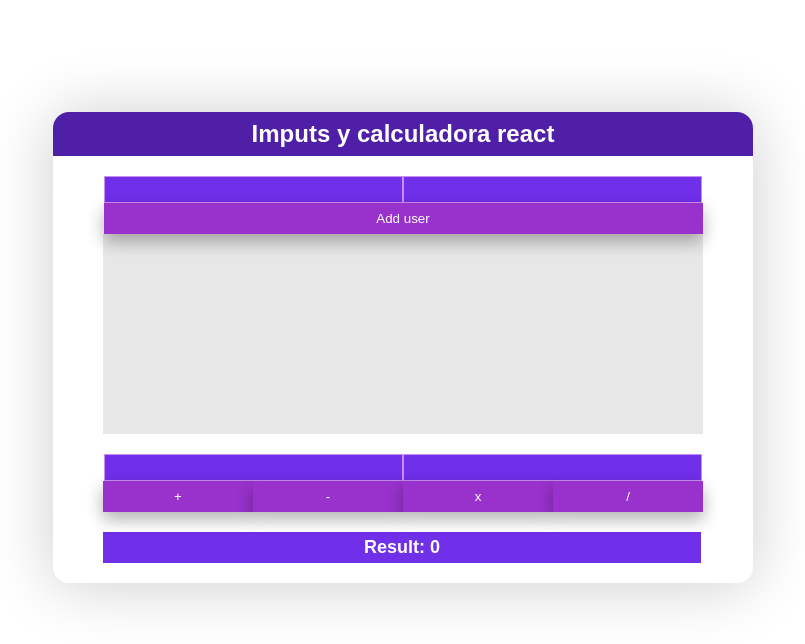
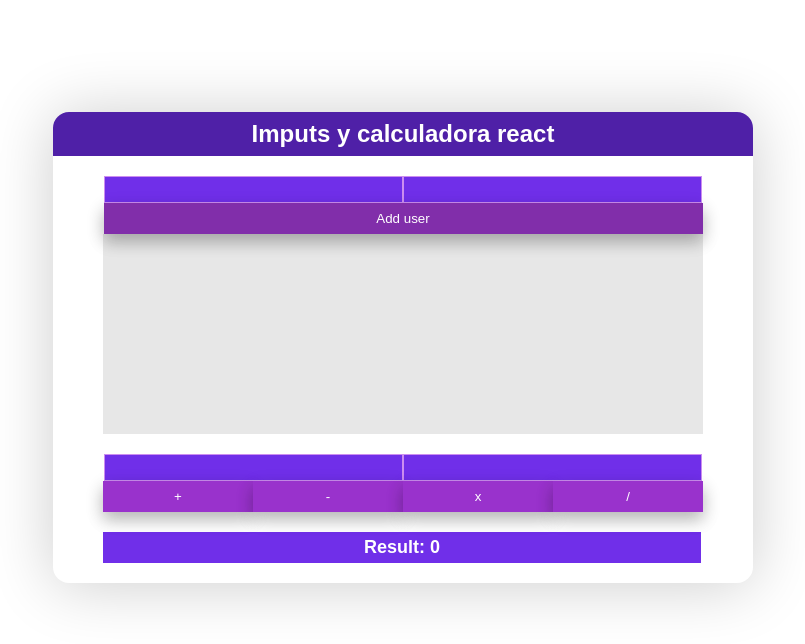
Before and after one commit to JLuisHdz/ImputsYCalculadoraReact, a React (Create React App) app: page / in a window 1280 px wide. In both pictures the pointer is over the button "Add user". Shown: the top 644 px of the page, without its empty margins (267-1072 px from the left). Built offline with nearby package versions, Linux system fonts and the light colour scheme.

Commit message:
style:added hover animation to buttons

```diff
--- a/src/App.css
+++ b/src/App.css
@@ -61,6 +61,11 @@
   rgba(0, 0, 0, 0.12);
 }
 
+.btnUl button:hover {
+  background-color: rgb(129, 46, 170);
+  color: white;
+}
+
 .btns button{
   background-color: darkorchid;
   color: white;
@@ -71,3 +76,8 @@
   rgba(0, 0, 0, 0.2), 0 6px 20px 0
   rgba(0, 0, 0, 0.12);
 }
+
+.btns button:hover {
+  background-color: rgb(129, 46, 170);
+  color: white;
+}
```
